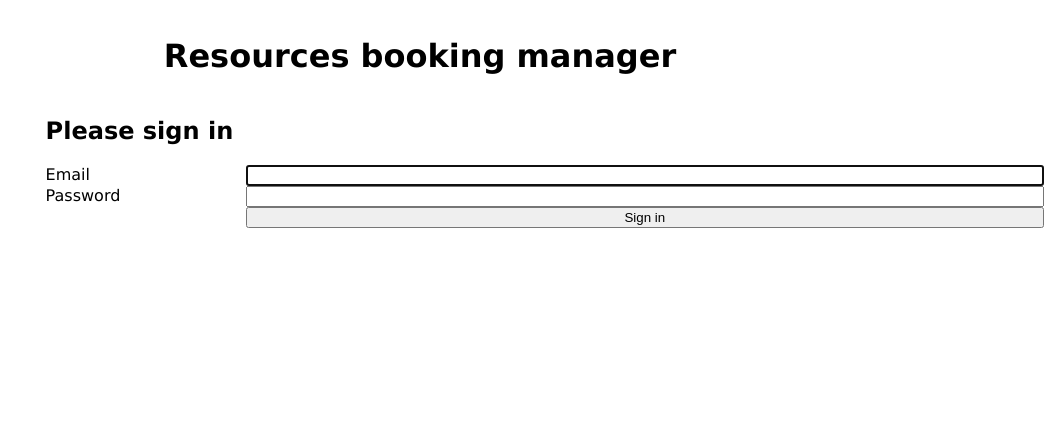
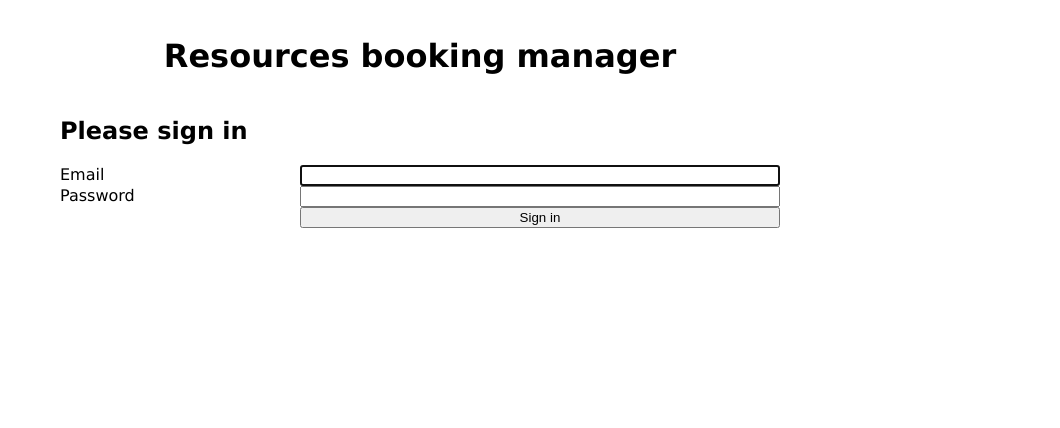
Before and after one commit to resources-manager/resources-manager-webui, a Symfony app: template templates/security/login.html.twig in a window 1280 px wide. Shown: the top 428 px of the page, without its empty margins (220-1280 px from the left). Run offline with Twig, Linux system fonts and the light colour scheme; the template is opened without the code that fills it, so the values that code supplies are empty; some libraries are stand-ins or nearby versions.

Commit message:
grid-css

```diff
--- a/public/css/style.css
+++ b/public/css/style.css
@@ -11,9 +11,10 @@ body{
 
     display: grid;
     grid-template-areas: "header header"
+                         "contentFull contentFull"
                          "nav content"
                          "footer footer";
-    grid-template-columns: 20% auto;
+    grid-template-columns: 20em auto;
 }
 
 body header {
@@ -26,13 +27,18 @@ body nav {
 section#main {
     grid-area: content;
 }
+section.overnav{
+    grid-area: contentFull;
+    justify-self: center;
+
+}
 body footer {
     grid-area: footer;
 }
 
 form{
     display: grid;
-    grid-template-columns: 200px 1fr;
+    grid-template-columns: 15em 30em;
 }
 form label {
     grid-column: 1 / 2;
--- a/templates/base.html.twig
+++ b/templates/base.html.twig
@@ -11,9 +11,11 @@
     <body>
         <header>{% block header %}<h1>Resources booking manager</h1>{% endblock %}</header>
         <nav></nav>
+        {% block overcontent %}
         <section id="main">
         {% block content %}{% endblock %}
         </section>
+        {% endblock %}
         <footer></footer>
         {% block javascripts %}{% endblock %}
     </body>
--- a/templates/security/login.html.twig
+++ b/templates/security/login.html.twig
@@ -2,7 +2,8 @@
 
 {% block title %}Log in{% endblock %}
 
-{% block content %}
+{% block overcontent %}
+<section class="overnav">
     <form method="post">
         <h2>Please sign in</h2>
         <label for="inputEmail">Email</label> <input type="email" value="{{ last_username }}" name="email" id="inputEmail" required autofocus>
@@ -10,4 +11,5 @@
         <input type="hidden" name="_csrf_token" value="{{ csrf_token('authenticate') }}"/>
         <input type="submit" value="Sign in"/>
     </form>
+</section>
 {% endblock %}
--- a/templates/security/register.html.twig
+++ b/templates/security/register.html.twig
@@ -1,8 +1,8 @@
 {% extends 'base.html.twig' %}
 {% block title %}Register{% endblock %}
 {% block header %}<h1>Register a new user</h1>{% endblock %}
-{% block content %}
-
+{% block overcontent %}
+<section class="overnav">
 {{ form(form) }}
-
+</section>
 {% endblock %}
```
Lines whose indentation alone changed are shown as unchanged.
